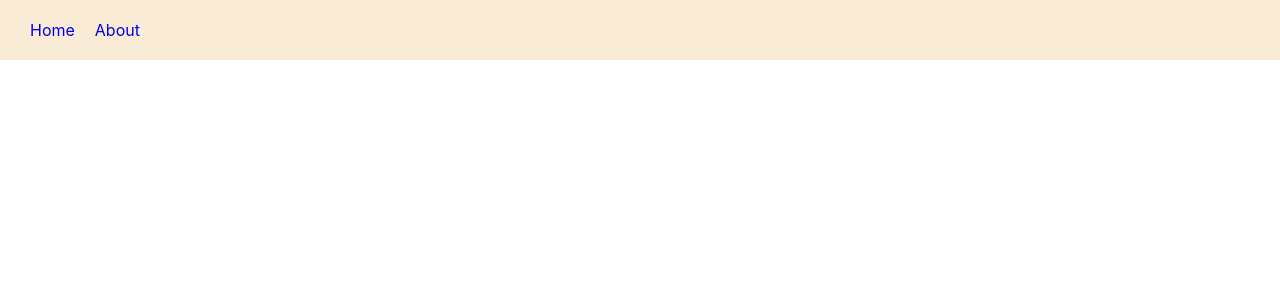
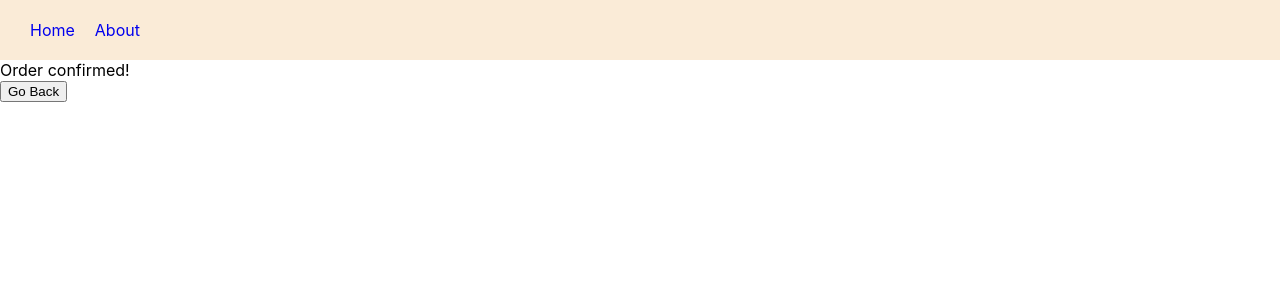
Before and after one commit to AnikBhadra/router-tutorial, a React (Vite) app: page /order-summary in a window 1280 px wide. Before the commit this address had no page. Shown: the top 300 px of the page. Built offline with nearby package versions, Linux system fonts and the light colour scheme.

Commit message:
navigating programmatically

```diff
--- a/src/App.jsx
+++ b/src/App.jsx
@@ -3,6 +3,7 @@
 import Home from './components/Home'
 import About from './components/About'
 import { Navbar } from './components/Navbar'
+import { OrderSummary } from './components/OrderSummary'
 
 function App() {
 
@@ -13,6 +14,7 @@
       <Routes>
         <Route path='/' element={<Home />} />
         <Route path='about' element={<About />} />
+        <Route path='order-summary' element={<OrderSummary />}></Route>
       </Routes>
     </div>
   )
--- a/src/components/Home.jsx
+++ b/src/components/Home.jsx
@@ -1,8 +1,13 @@
-import React from 'react'
+import { useNavigate } from 'react-router-dom'
 
 function Home() {
+    const navigate = useNavigate()
     return (
-        <div>Home Page</div>
+        <>
+            <div>Home Page</div>
+            <button onClick={() => navigate('order-summary', { replace: true })}> Place Order</button>
+        </>
+
     )
 }
 
--- /dev/null
+++ b/src/components/OrderSummary.jsx
@@ -0,0 +1,13 @@
+import { useNavigate } from "react-router-dom"
+
+export const OrderSummary = () => {
+    const navigate = useNavigate()
+    return (
+
+        <>
+            <div> Order confirmed!</div>
+            <button onClick={() => navigate(-1)} >Go Back</button>
+        </>
+
+    )
+}
```
